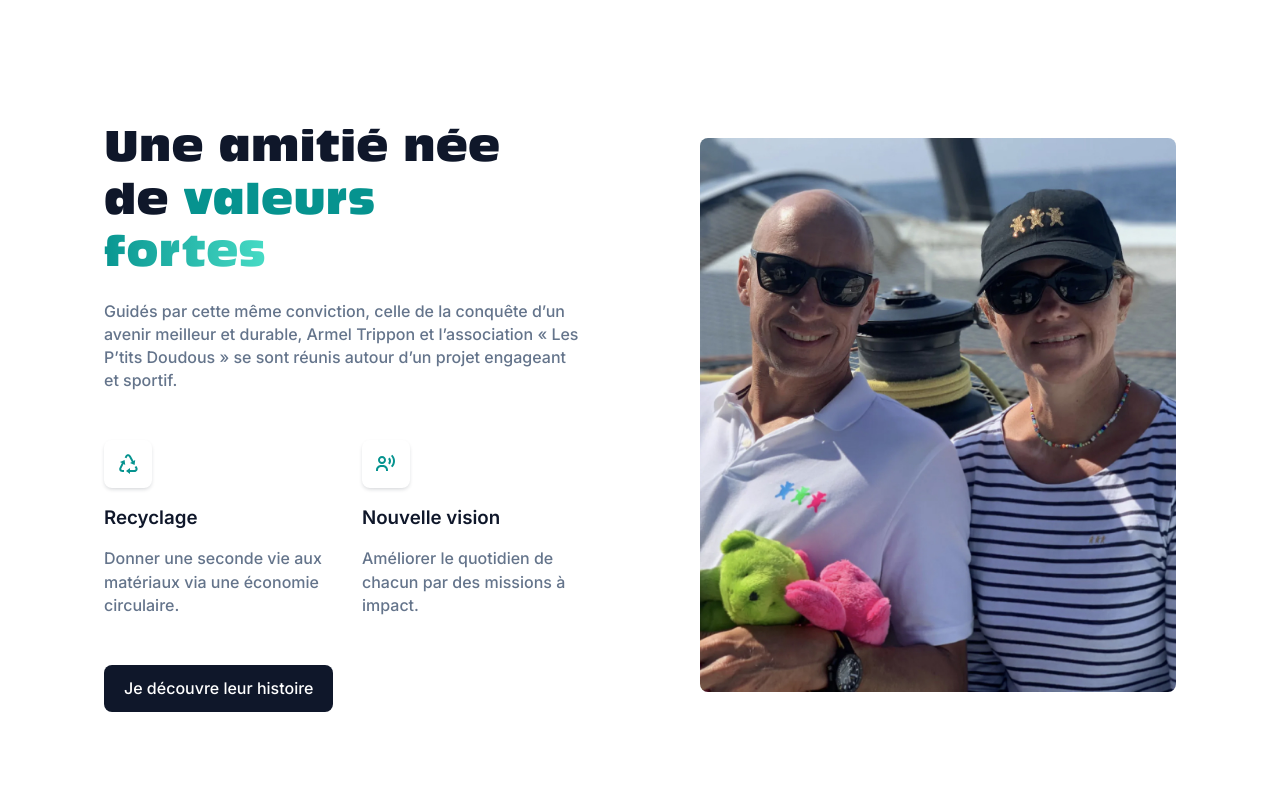
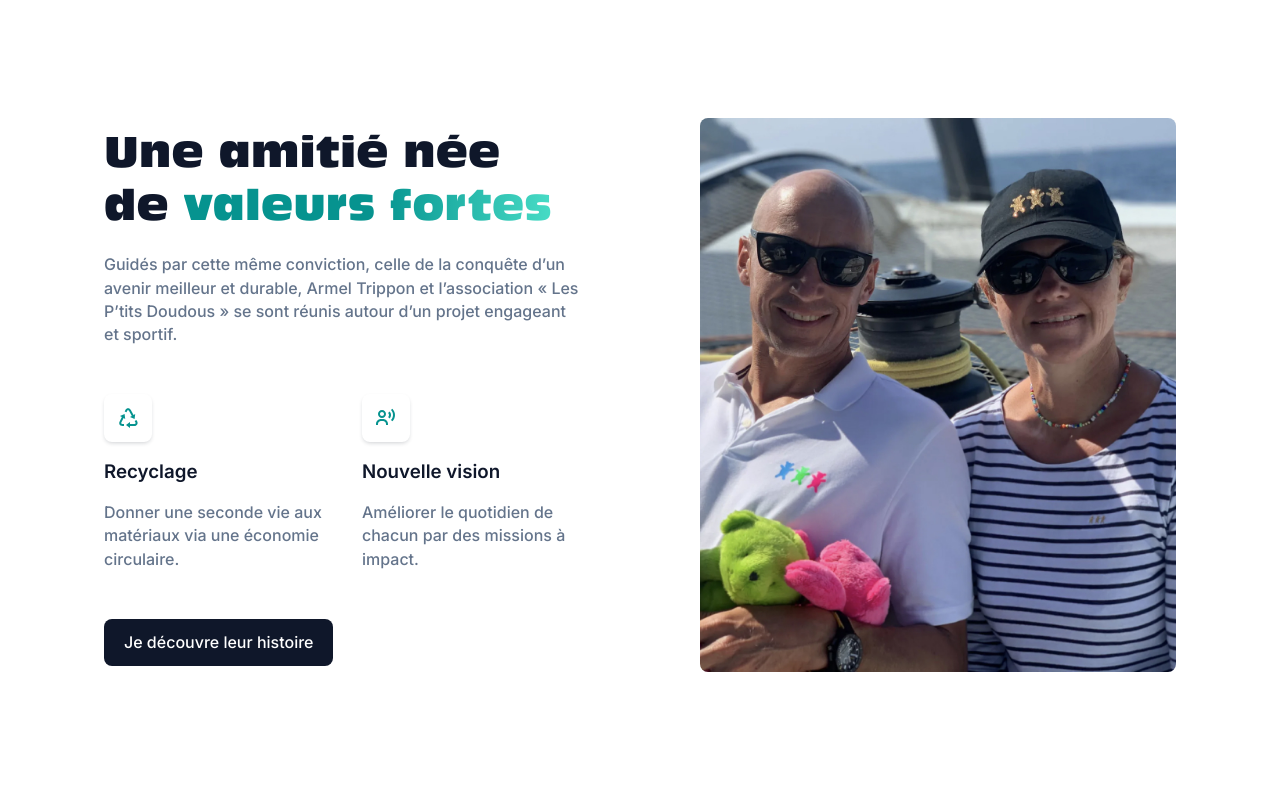
Before and after one commit to Brioche-Pando/competition-imoca.local, a plain HTML site: page index.html in a window 1280 px wide. Shown: the part 802-1600 px from the top of the page. Drawn offline with Linux system fonts and the light colour scheme.

Commit message:
FEAT : img change

```diff
--- a/assets/css/style.css
+++ b/assets/css/style.css
@@ -196,7 +196,6 @@ h1, h2, h3, h4, h5, h6, p, blockquote {
 }
 
 .c-section__title {
-    max-width: 14ch;
     color: var(--c-dark);
     font-family: var(--ff-olive);
     line-height: 1.25;
```
Also changed, not shown: assets/img/iphone_mockup.jpg, assets/img/jouer_participer.png.
